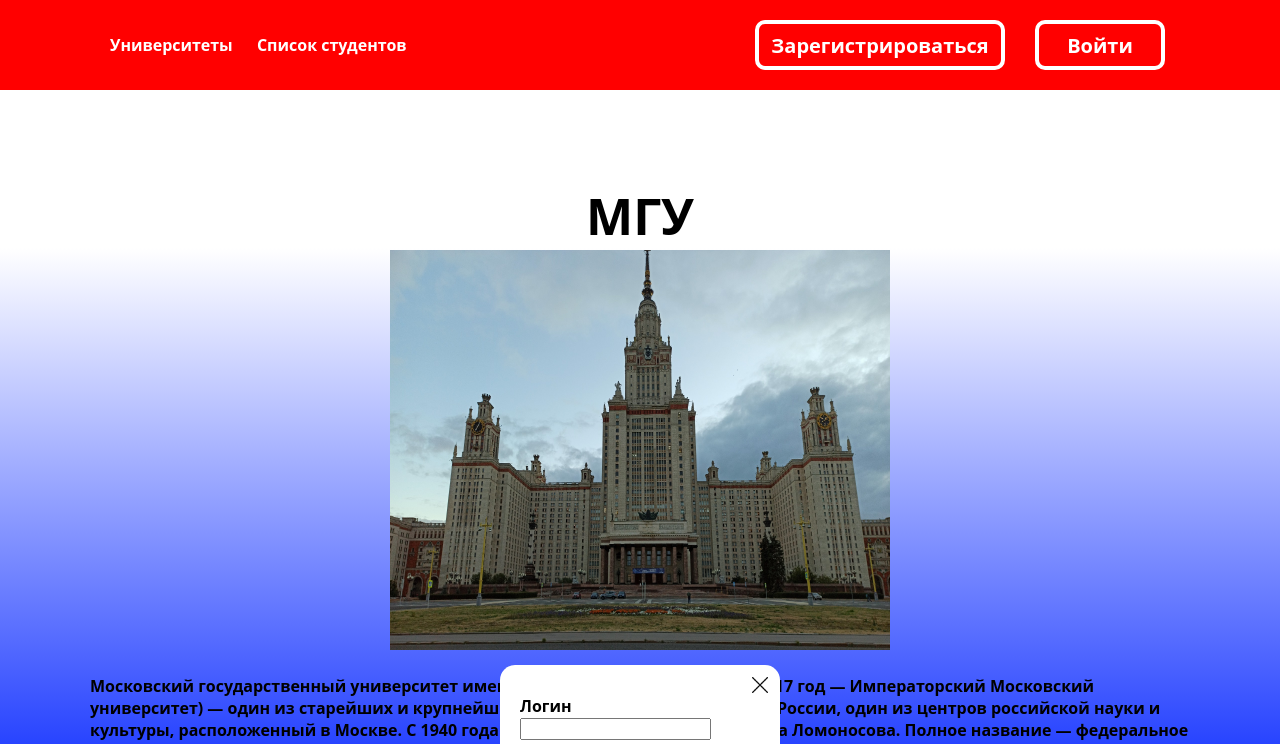
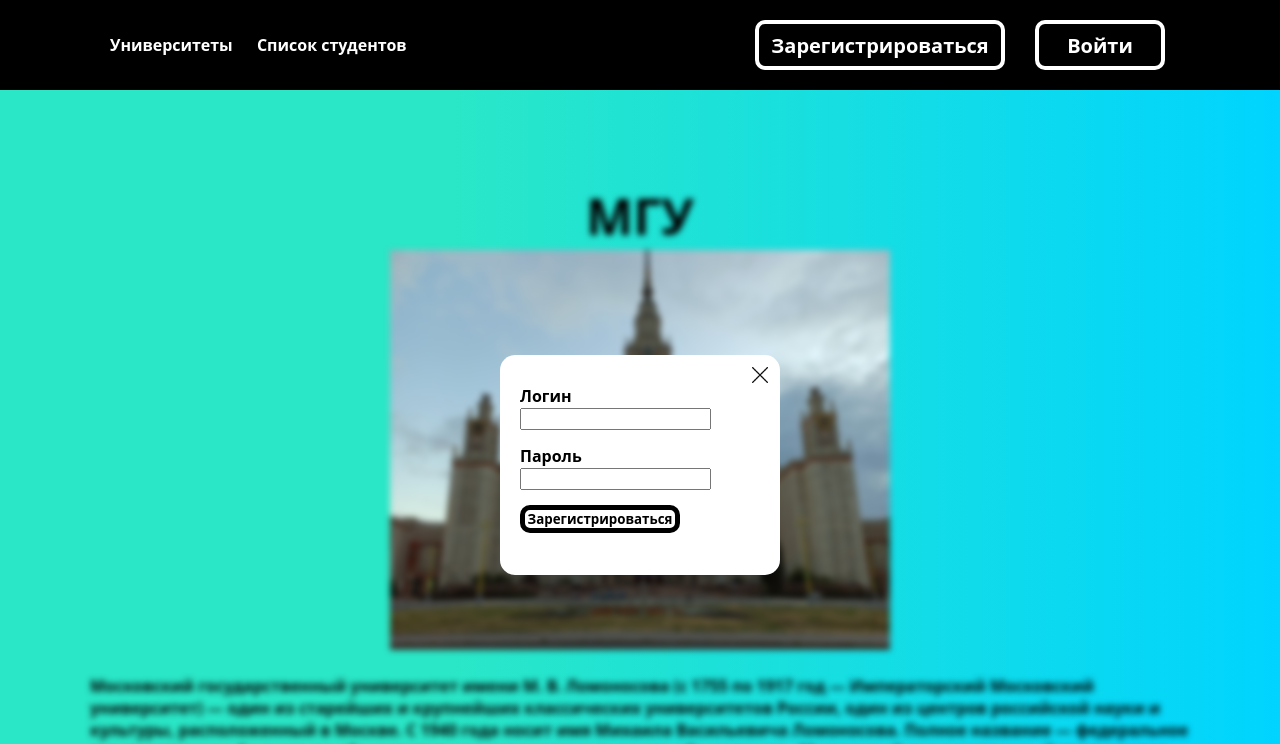
Before and after one commit to hencsat46/universityApp, a plain HTML site: page universityClient/index.html in a window 1280 px wide. Both pictures are taken after a click on the button "Зарегистрироваться". Shown: the top 744 px of the page. Drawn offline with Linux system fonts and the light colour scheme; a web font is replaced by a local one.

Commit message:
blur added

```diff
--- a/universityClient/css/styles.css
+++ b/universityClient/css/styles.css
@@ -8,8 +8,8 @@
 
 body {
     min-height: 1080px;
-    background: rgb(255,255,255);
-    background: linear-gradient(180deg, rgba(255,255,255,1) 16%, rgba(0,33,255,1) 54%, rgba(255,0,0,1) 88%);
+    background: rgb(42,231,199);
+    background: linear-gradient(90deg, rgba(42,231,199,1) 35%, rgba(0,212,255,1) 100%);
     animation: 2s infinite alternate slidein;
     filter: blur(0px);
 }
@@ -25,10 +25,11 @@ header {
     left: 0;
     width: 100%;
     padding: 20px 100px;
-    background: red;
+    background: black;
     display: flex;
     justify-content: space-between;
     align-items: center;
+    filter: blur(0px);
 }
 
 .sign-btns {
@@ -71,7 +72,7 @@ button.login-btn {
 .form {
     display: none;
     position: fixed;
-    top: 50%;
+    top: 30%;
     left: 50%;
     width: 280px;
     height: 220px;
@@ -79,6 +80,7 @@ button.login-btn {
     background: white;
     border-radius: 15px;
     padding: 15px 20px;
+    z-index: 1000;
 }
 .input-box {
     margin: 15px 0;
@@ -138,6 +140,7 @@ button.sign-up {
 ul {
     margin-top: 50px;
     list-style-type: none;
+    transition: .2s;
 }
 
 ul.ul li {
--- a/universityClient/index.html
+++ b/universityClient/index.html
@@ -8,25 +8,6 @@
     <link href="https://fonts.cdnfonts.com/css/open-sans" rel="stylesheet">    <title>Document</title>
 </head>
 <body>
-    <div class="wrapper">
-        <header>
-            <div class="links">
-                <a href="#">Университеты</a>
-                <a href="#">Список студентов</a>
-            </div>
-            <div class="sign-btns">
-                <div class="sign-up">
-                    <button class="sign-up-btn" onclick="clickButton(this)">
-                        Зарегистрироваться
-                    </button>
-                </div>
-                <div class="login">
-                    <button class="login-btn" onclick="clickButton(this)">
-                        Войти
-                    </button>
-                </div>
-            </div>
-        </header>
     <div class="form">
         <button class="close-form" onclick="closeForm(0)">
             <img src="img/close.png" alt="x">
@@ -63,6 +44,25 @@
             </button>
         </div>
     </div>
+    <div class="wrapper">
+        <header>
+            <div class="links">
+                <a href="#">Университеты</a>
+                <a href="#">Список студентов</a>
+            </div>
+            <div class="sign-btns">
+                <div class="sign-up">
+                    <button class="sign-up-btn" onclick="clickButton(this)">
+                        Зарегистрироваться
+                    </button>
+                </div>
+                <div class="login">
+                    <button class="login-btn" onclick="clickButton(this)">
+                        Войти
+                    </button>
+                </div>
+            </div>
+        </header>
         <br/>
         <br/>
         <br/>
--- a/universityClient/js/script.js
+++ b/universityClient/js/script.js
@@ -2,15 +2,17 @@
 function clickButton(elem) {
     const elemName = elem.textContent.trim();
     const element = document.querySelectorAll('.form');
+    console.log(element)
     switch(elemName) {
         case "Войти":
             element[0].style.display = "block"
             element[1].style.display = "none"
-
+            document.querySelector("ul.ul").style.filter = "blur(3px)"
             break;
         case "Зарегистрироваться":
             element[0].style.display = "none"
             element[1].style.display = "block"
+            document.querySelector("ul.ul").style.filter = "blur(3px)"
             break;
     }
 
@@ -19,6 +21,7 @@ function clickButton(elem) {
 function closeForm(number) {
     const element = document.querySelectorAll('.form');
     element[number].style.display = "none"
+    document.querySelector("ul.ul").style.filter = "blur(0px)"
 }
 
 function sendData(elem) {
```
Also changed, not shown: universityClient/img/hse.jpg (added). Lines whose indentation alone changed are shown as unchanged.
